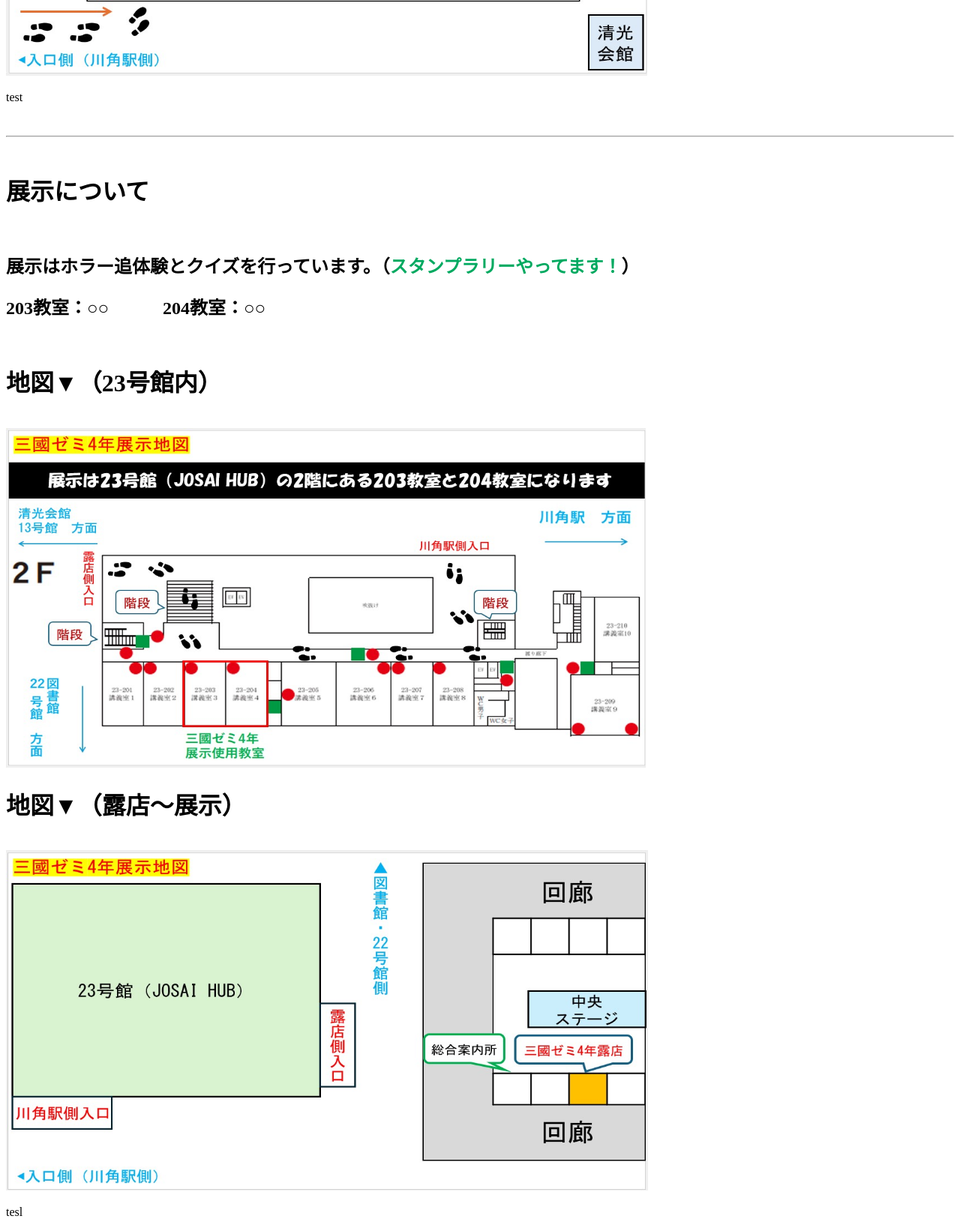
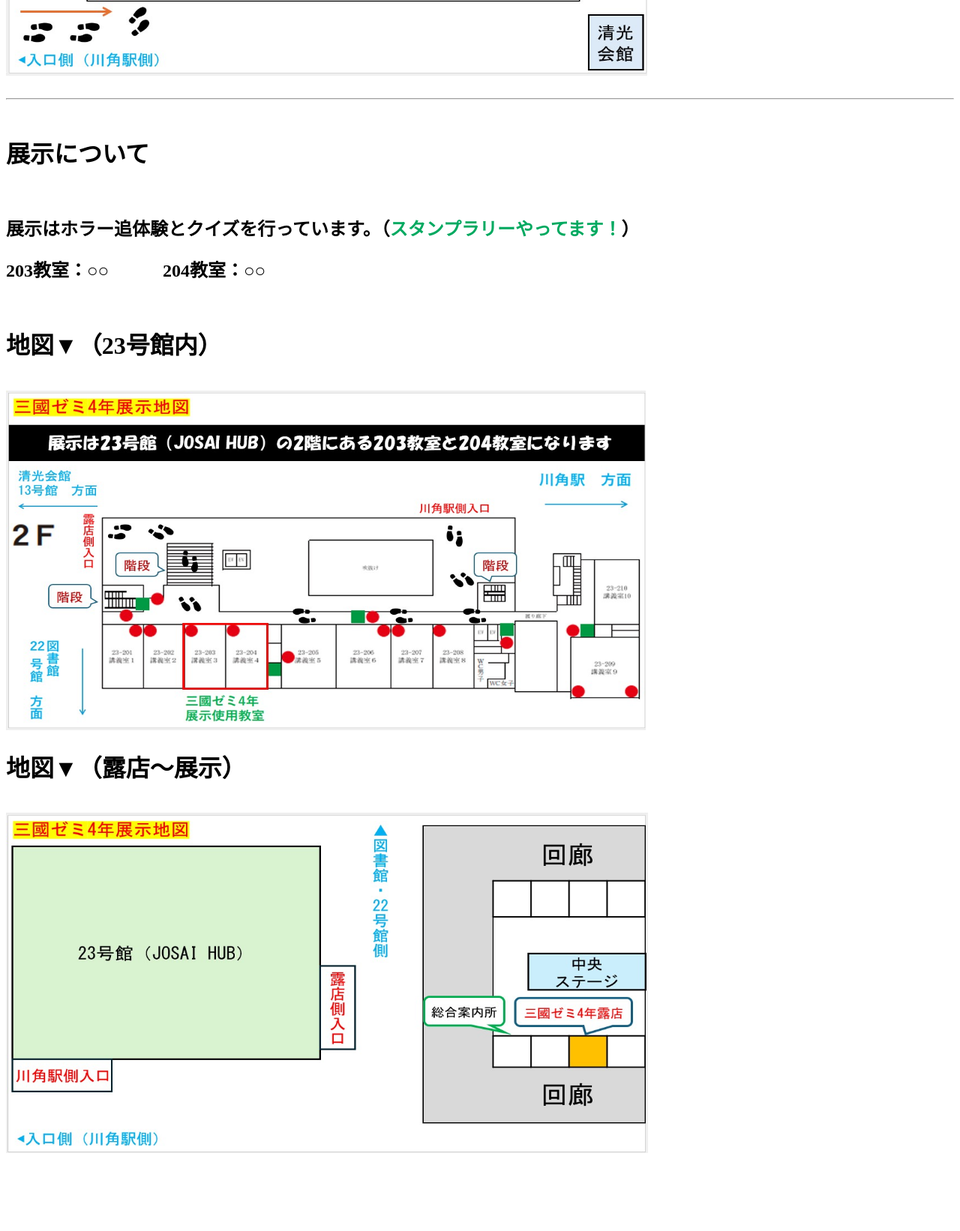
Before and after one commit to ShimizuTakeru/komasai-mikuni4-, a plain HTML site: page index.html in a window 1280 px wide. Shown: the part 1280-2922 px from the top of the page at 75% size. After the commit the page ends 2830 px from the top, so only its background shows below. Drawn offline with Linux system fonts and the light colour scheme.

Commit message:
Update index.html

```diff
--- a/index.html
+++ b/index.html
@@ -28,7 +28,6 @@
                  <br>
                  <img src="./image/露店地図2.jpg" alt="高麗祭三國ゼミ4年露店地図" class="imgchange1">
                 <br>
-                <p>test</p>
                 <br>
                 <hr>
                 <br>
@@ -44,6 +43,5 @@
                 <h1>地図▼（露店～展示）</h1>
                 <br>
                 <img src="./image/展示地図2.jpg" alt="高麗祭三國ゼミ4年展示地図2" class="imgchange3">
-                <p>tesl</p>
             </body>
             </html>
```
